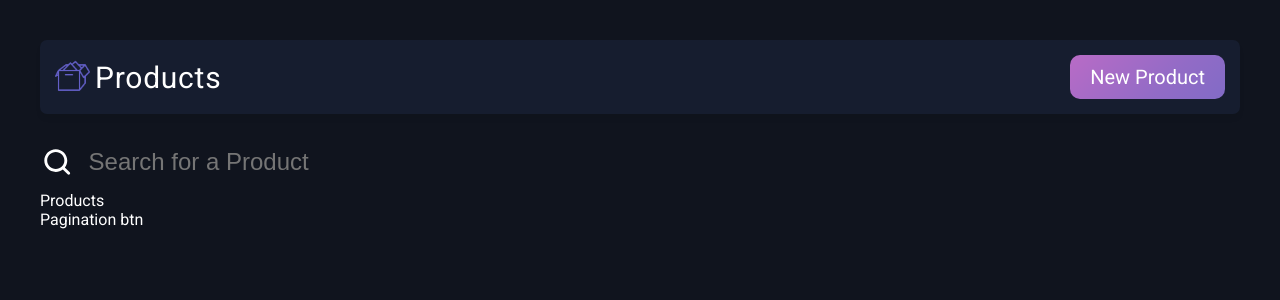
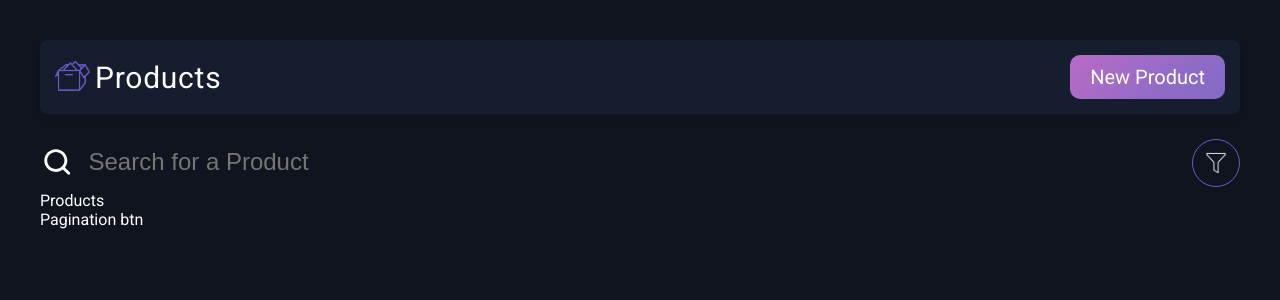
Before and after one commit to superpooperxxx/sheep-fish__test-task, a React (Create React App) app: page / in a window 1280 px wide. Shown: the top 300 px of the page. Built offline with nearby package versions, Linux system fonts and the light colour scheme.

Commit message:
added filter btn

```diff
--- /dev/null
+++ b/src/components/Modal/index.ts
@@ -0,0 +1 @@
+export * from './Modal';
--- a/src/pages/ProductsPage/ProductsPage.scss
+++ b/src/pages/ProductsPage/ProductsPage.scss
@@ -26,7 +26,7 @@
     justify-content: space-between;
     align-items: center;
 
-    margin-bottom: 10px;
+    margin-bottom: 15px;
     padding: 15px;
 
     background-color: $color__page-header;
@@ -96,7 +96,18 @@
     }
   }
 
-  // FORM
+  // SEARCH BAR AND FILTER BUTTON
+
+  &__search-and-filter {
+    display: flex;
+    align-items: center;
+    gap: 20px;
+  }
+
+  // SEARCH BAR
+  &__form {
+    flex-grow: 1;
+  }
   &__search-label {
     display: flex;
     align-items: center;
@@ -155,4 +166,40 @@
       font-size: 24px;
     }
   }
+
+  // FILTER BUTTON
+  &__filter-btn {
+    display: flex;
+    justify-content: center;
+    align-items: center;
+
+    width: 45px;
+    height: 45px;
+
+    &::before {
+      @include icon(20px, '../static/icons/icon__filter.png');
+
+      @include onTablet {
+        width: 22px;
+        height: 22px;
+      }
+    }
+
+    border: 1px solid $color__accent;
+    border-radius: 50%;
+
+    transition: background-color 0.3s, border-color 0.3s;
+
+    @include onTablet {
+      width: 48px;
+      height: 48px;
+    }
+
+    @include onDesktop {
+      &:hover {
+        background-color: $color__accent;
+        border-color: #fff;
+      }
+    }
+  }
 }
--- a/src/pages/ProductsPage/ProductsPage.tsx
+++ b/src/pages/ProductsPage/ProductsPage.tsx
@@ -11,6 +11,9 @@ export const ProductsPage: React.FC = () => {
         <main className="products-page__main">
           <div className="products-page__search-and-filter">
             <ProductSearch />
+            <button type="button" className="products-page__filter-btn">
+              {' '}
+            </button>
           </div>
           <div>Products</div>
           <div>Pagination btn</div>
--- a/src/sassStyles/_reset.scss
+++ b/src/sassStyles/_reset.scss
@@ -17,10 +17,6 @@ ul {
 button,
 select {
   background: none;
-  cursor: pointer;
-}
-
-label {
   cursor: pointer;
 }
 
@@ -44,6 +40,7 @@ ul {
   list-style: none;
 }
 
-input[type='button'] {
+input[type='button'],
+label {
   cursor: pointer;
 }
```
Also changed, not shown: src/components/Modal/Modal.scss (added, +25 -0 lines), src/components/Modal/Modal.tsx (added, +8 -0 lines), src/static/icons/icon__filter.png (added).
